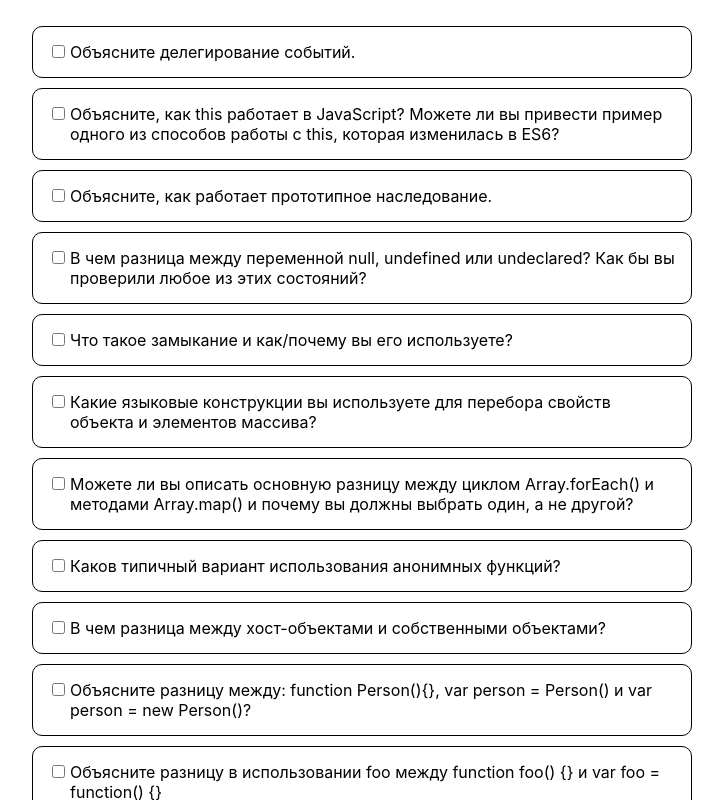
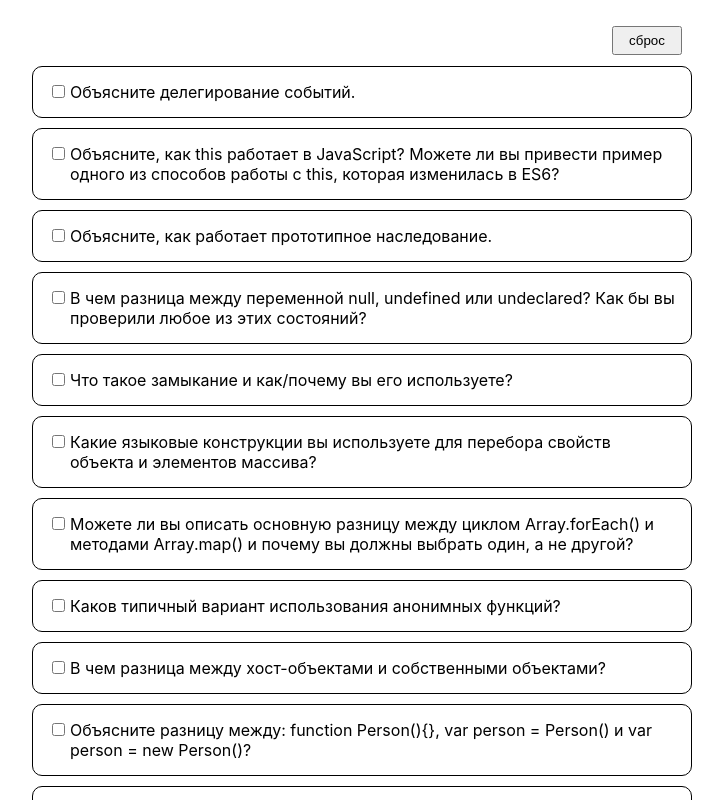
Before and after one commit to Kyslytsia/interview-questions-React-Typescript, a React (Create React App) app: page / in a window 1280 px wide. Shown: the top 800 px of the page, without its empty margins (278-1001 px from the left). Built offline with nearby package versions, Linux system fonts and the light colour scheme.

Commit message:
interview-questions

```diff
--- a/src/App.css
+++ b/src/App.css
@@ -1,11 +1,27 @@
-.wrapper {
+.wrapper, .reset-block {
     margin: 0 auto;
     max-width: 700px;
 }
 
+.reset-block {
+    position: sticky;
+    top: 0;
+    padding: 20px;
+    /* border: 1px solid black; */
+    margin-bottom: 10px;
+}
+
+.reset {
+    position: absolute;
+    right: 10px;
+    top: 10px;
+    padding: 5px;
+    width: 70px;
+}
+
 .list {
     list-style: none;
-    padding: 10px 20px 20px 20px;
+    padding: 0 20px 20px 20px;
 }
 
 .list__item {
--- a/src/App.js
+++ b/src/App.js
@@ -25,10 +25,20 @@ function App() {
       })
     );
   }
-  // console.log("????");
+
+  function reset() {
+    setQuestion(
+      question.map((el, i) => {
+        el.status = false;
+
+        return el;
+      })
+    );
+  }
+
   return (
     <div className="wrapper">
-      <List toggle={toggle} question={question} />
+      <List toggle={toggle} question={question} reset={reset} />
     </div>
   );
 }
--- a/src/List.js
+++ b/src/List.js
@@ -1,12 +1,14 @@
 import React from "react";
-// import questions from "./questions";
 
-function List({ toggle, question }) {
-  // let x = localStorage.getItem("questions");
-  // let question = JSON.parse(x);
-
+function List({ toggle, question, reset }) {
   return (
     <ul className="list">
+      <div className="reset-block">
+        <button className="reset" onClick={reset}>
+          сброс
+        </button>
+      </div>
+
       {question.map((item, i) => {
         let classes = ["list__item"];
         let classes2 = ["list__item-block"];
```
